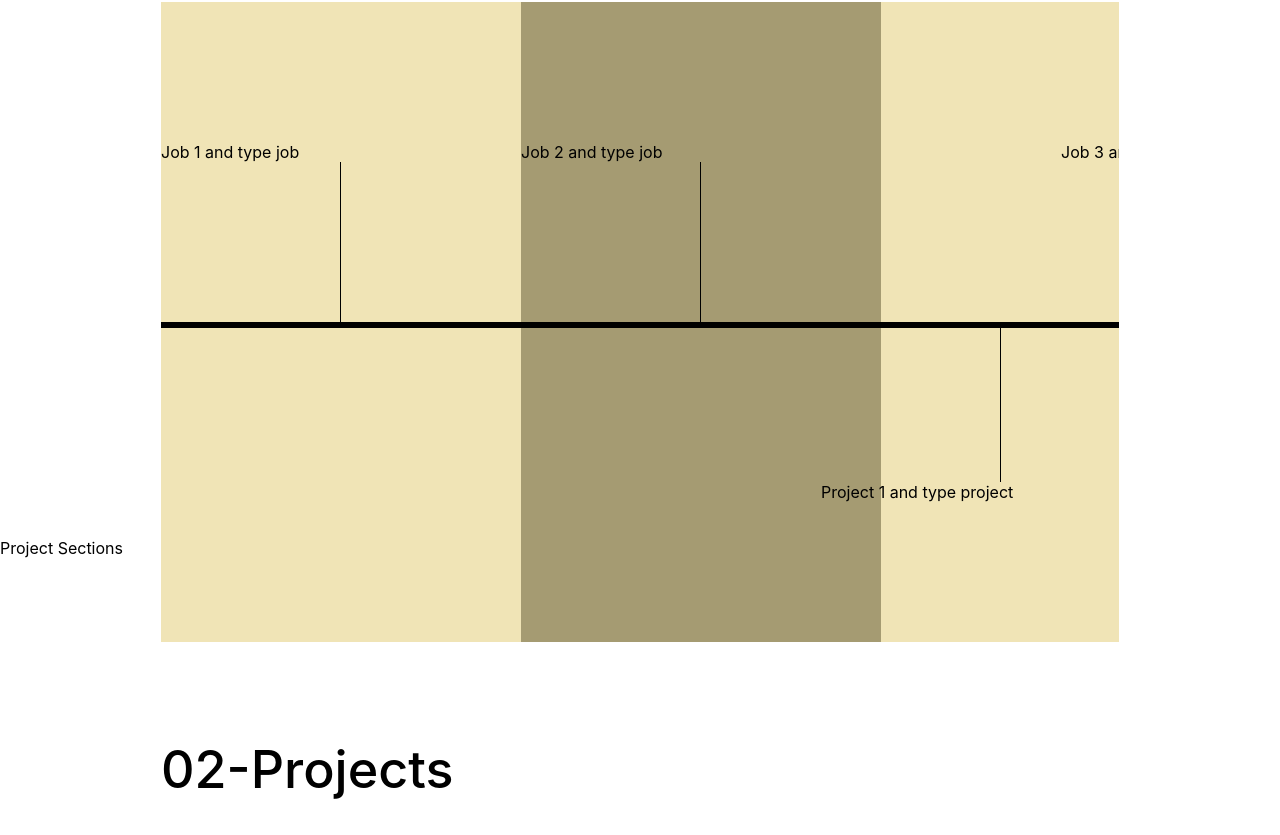
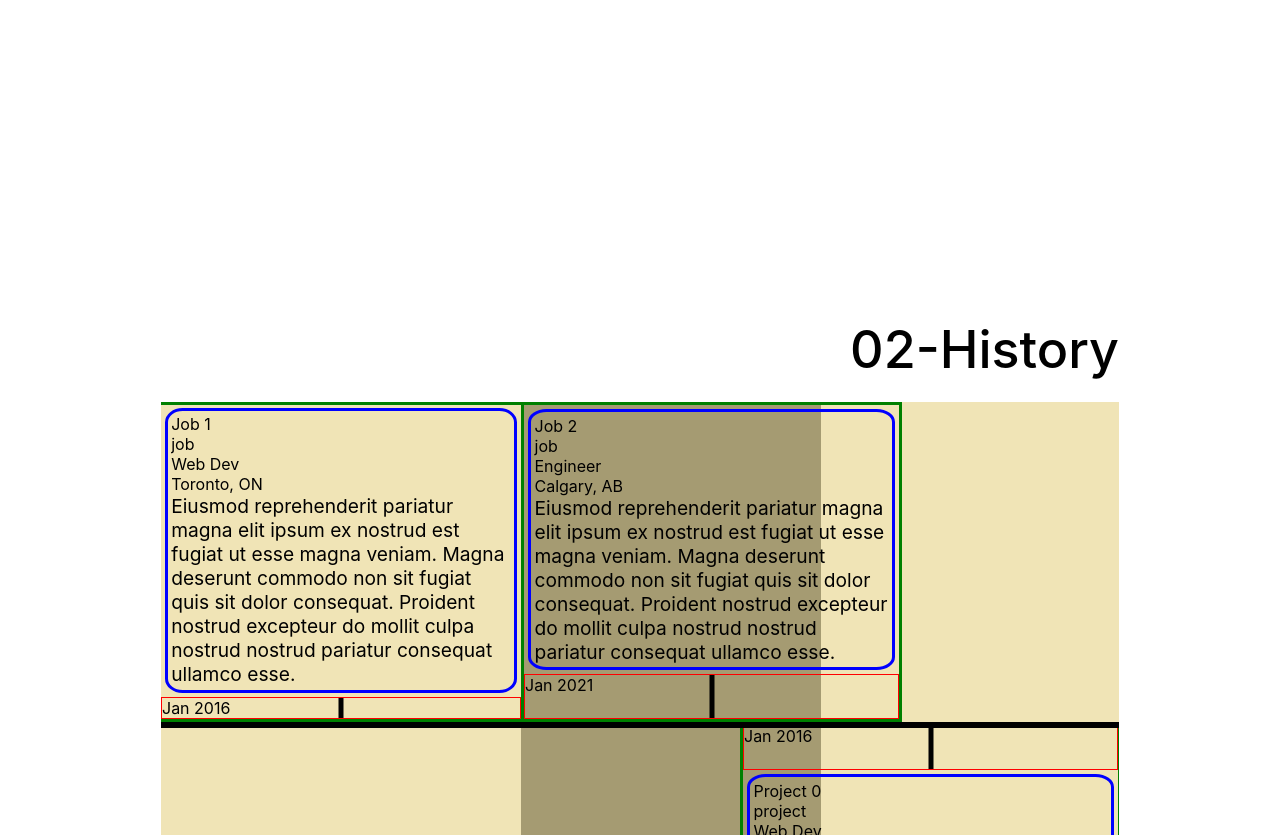
Before and after one commit to fchoi1/my-portfolio, a React (Create React App) app in the folder client/: page / in a window 1280 px wide. Shown: the part 1945-2780 px from the top of the page. Built offline with nearby package versions, Linux system fonts and the light colour scheme.

Commit message:
more progress on timeline

```diff
--- a/client/src/App.css
+++ b/client/src/App.css
@@ -1,3 +1,6 @@
+:root {
+}
+
 a,
 a:link,
 a:visited,
@@ -93,7 +96,7 @@ p {
 }
 
 .section-wrapper {
-  height: 100vh;
+  height: 1000px;
 }
 
 .section-name-wrapper {
--- a/client/src/components/HorizontalScroll/index.js
+++ b/client/src/components/HorizontalScroll/index.js
@@ -86,7 +86,7 @@ export default class ScrollHorizontal extends Component {
     const scrolling = () => {
       this.setState({ animValues: newAnimationValue });
     };
-    console.log(this.state);
+    // console.log(this.state);
     // Begin Scrolling Animation
     window.requestAnimationFrame(scrolling);
   }
--- a/client/src/components/TimeLine/index.js
+++ b/client/src/components/TimeLine/index.js
@@ -22,9 +22,9 @@ function TimeLine(props) {
 
       <HorizontalScroll >
         {historyList &&
-          historyList.map((job, i) => (
+          historyList.map((historyItem, i) => (
             <div ref={i === 1 ? first : null} key={i}>
-              <TimelineItem job={job} num={i} />
+              <TimelineItem item={historyItem} num={i} />
             </div>
           ))}
       </HorizontalScroll>
--- a/client/src/components/TimeLine/timeline.css
+++ b/client/src/components/TimeLine/timeline.css
@@ -6,10 +6,10 @@
 .timeline::after {
   content: '';
   position: absolute;
+  background-color: black;
   height: 6px;
-  background-color: black;
   top: 50%;
   bottom: 0;
-  left:0;
+  left: 0;
   right: 0;
 }
--- a/client/src/components/TimelineItem/index.js
+++ b/client/src/components/TimelineItem/index.js
@@ -7,11 +7,9 @@ import classNames from 'classnames';
 import './timelineitem.css';
 
 function TimelineItem(props) {
-  const { job, num } = props;
+  const { item, num } = props;
 
   const { history } = useHistoryContext();
-
-  console.log(history.length, num);
 
   const theme = useTheme();
 
@@ -20,23 +18,41 @@ function TimelineItem(props) {
   const useWide =
     history.length === num + 1 ||
     num === 0 ||
-    history[num - 1]?.type === history[num].type ||
+    (history[num - 1]?.type === history[num].type &&
+      history[num + 1]?.type === history[num].type);
+
+  const oneSideRight =
+    history.length !== num + 1 &&
+    history[num - 1]?.type === history[num].type &&
+    history[num + 1]?.type !== history[num].type;
+
+  const oneSideLeft =
+    num !== 0 &&
+    history[num - 1]?.type !== history[num].type &&
     history[num + 1]?.type === history[num].type;
 
-  console.log(useWide);
+  const isStartOneSide =
+    num === 0 && history[num + 1]?.type !== history[num].type;
+  const isEndOneSide =
+    history.length === num + 1 && history[num - 1]?.type !== history[num].type;
+
+  // console.log(num, isStartOneSide, isEndOneSide);
+  // console.log(useWide, oneSideLeft, oneSideRight, num);
 
   const timelineWrapper = classNames({
     'timeline-item-wrapper': true,
+    'timeline-item-wrapper-one-side-left': oneSideLeft || isEndOneSide,
+    'timeline-item-wrapper-one-side-right': oneSideRight || isStartOneSide,
     'timeline-item-wrapper-wide ': useWide,
-    'timeline-bottom': job.type === 'project',
-    'timeline-item-wrapper-end': history.length === num + 1 || num === 0
+    'timeline-bottom': item.type === 'project'
   });
 
   const timelineItem = classNames({
     'timeline-item': true,
     'timeline-item-wide ': useWide,
-    'timeline-bottom': job.type === 'job',
-    'timeline-end': history.length === num + 1 || num === 0
+    'timeline-item-one-side':
+      oneSideLeft || oneSideRight || isEndOneSide || isStartOneSide,
+    'timeline-bottom': item.type === 'job'
   });
 
   return (
@@ -52,8 +68,28 @@ function TimelineItem(props) {
         }}
       >
         <div className={timelineItem}>
-          <div className="timeline-branch"></div>
-          {job.name} and type {job.type}
+          <div className="timeline-branch-wrapper">
+            <div className="timeline-branch">
+              <div className="timeline-content-date">{item.startDate}</div>
+            </div>
+          </div>
+
+          <div className="timeline-content-wrapper">
+            <div className="timeline-content-title">{item.name}</div>
+
+            <div className="timeline-content-type">{item.type}</div>
+            {item.position && (
+              <div className="timeline-content-position">{item.position}</div>
+            )}
+            <div className="timeline-content-details">
+              {item.location && (
+                <div className="timeline-content-position">{item.location}</div>
+              )}
+            </div>
+            <span className="timeline-content-description">
+              {item.description}
+            </span>
+          </div>
         </div>
       </div>
     </>
--- a/client/src/components/TimelineItem/timelineitem.css
+++ b/client/src/components/TimelineItem/timelineitem.css
@@ -8,37 +8,74 @@
   background-color: beige;
 }
 
-.timeline-item-wrapper-end {
-  width: 22.5em;
-  left: 25%;
-}
-
 .timeline-item {
-  height: 50%;
+  height: 49%;
   width: 150%;
   display: flex;
   align-content: flex-start;
   flex-direction: column;
+  border: 3px solid green;
+  z-index: 1;
 }
 
 .timeline-item-wrapper-wide {
-  width: 22.5em;
+  width: calc(15em * 1.5);
 }
+
 .timeline-item-wide {
   width: 100%;
+}
+
+.timeline-item-wrapper-one-side-left {
+  width: calc(15em * 1.25);
+  align-items: flex-end;
+}
+
+.timeline-item-wrapper-one-side-right {
+  width: calc(15em * 1.25);
+  align-items: flex-start;
+}
+
+.timeline-item-one-side {
+  width: 125%;
 }
 
 .timeline-end {
   width: 100%;
 }
 
-.timeline-branch {
-  border-left: 1px solid black;
-  width: 1px;
-  height: 50%;
-  margin: 0 auto;
-}
-
 .timeline-bottom {
   flex-direction: column-reverse;
 }
+
+.timeline-branch-wrapper {
+  position: relative;
+  border: 1px solid red;
+  height: 20%;
+}
+
+.timeline-branch::after {
+  content: '';
+  position: absolute;
+  z-index: -1;
+  top: 0;
+  bottom: 0;
+  left: 50%;
+  border-left: 5px solid black;
+  transform: translate(-50%);
+}
+
+.timeline-content-wrapper {
+  margin: 1%;
+  padding: 1%;
+  height: 100%;
+  width: auto;
+  border-radius: 5%;
+  border: 3px solid blue;
+}
+
+/* Time line content styling*/
+.timeline-content-details {
+  display: flex;
+  justify-content: space-between;
+}
--- a/client/src/contexts/HistoryProvider.js
+++ b/client/src/contexts/HistoryProvider.js
@@ -26,6 +26,17 @@ const HistoryProvider = ({ value = [], ...props }) => {
       description:
         'Eiusmod reprehenderit pariatur magna elit ipsum ex nostrud est fugiat ut esse magna veniam. Magna deserunt commodo non sit fugiat quis sit dolor consequat. Proident nostrud excepteur do mollit culpa nostrud nostrud pariatur consequat ullamco esse.'
     },
+    {
+      name: 'Project 0',
+      type: 'project',
+      position: 'Web Dev',
+      location: 'Toronto, ON',
+      startDate: 'Jan 2016',
+      endDate: 'Dec 2018',
+      description:
+        'Eiusmod reprehenderit pariatur magna elit ipsum ex nostrud est fugiat ut esse magna veniam. Magna deserunt commodo non sit fugiat quis sit dolor consequat. Proident nostrud excepteur do mollit culpa nostrud nostrud pariatur consequat ullamco esse.'
+    },
+
     {
       name: 'Project 1',
       type: 'project',
@@ -57,8 +68,58 @@ const HistoryProvider = ({ value = [], ...props }) => {
         'Eiusmod reprehenderit pariatur magna elit ipsum ex nostrud est fugiat ut esse magna veniam. Magna deserunt commodo non sit fugiat quis sit dolor consequat. Proident nostrud excepteur do mollit culpa nostrud nostrud pariatur consequat ullamco esse.'
     },
     {
-      name: 'Project 3',
+      name: 'Job 4',
+      type: 'job',
+      position: 'Web Dev',
+      location: 'Toronto, ON',
+      startDate: 'Jan 2016',
+      endDate: 'Dec 2018',
+      description:
+        'Eiusmod reprehenderit pariatur magna elit ipsum ex nostrud est fugiat ut esse magna veniam. Magna deserunt commodo non sit fugiat quis sit dolor consequat. Proident nostrud excepteur do mollit culpa nostrud nostrud pariatur consequat ullamco esse.'
+    },
+    {
+      name: 'project 3',
       type: 'project',
+      position: 'Web Dev',
+      location: 'Toronto, ON',
+      startDate: 'Jan 2016',
+      endDate: 'Dec 2018',
+      description:
+        'Eiusmod reprehenderit pariatur magna elit ipsum ex nostrud est fugiat ut esse magna veniam. Magna deserunt commodo non sit fugiat quis sit dolor consequat. Proident nostrud excepteur do mollit culpa nostrud nostrud pariatur consequat ullamco esse.'
+    },
+    {
+      name: 'project 4',
+      type: 'project',
+      position: 'Web Dev',
+      location: 'Toronto, ON',
+      startDate: 'Jan 2016',
+      endDate: 'Dec 2018',
+      description:
+        'Eiusmod reprehenderit pariatur magna elit ipsum ex nostrud est fugiat ut esse magna veniam. Magna deserunt commodo non sit fugiat quis sit dolor consequat. Proident nostrud excepteur do mollit culpa nostrud nostrud pariatur consequat ullamco esse.'
+    },
+    {
+      name: 'Project 5',
+      type: 'project',
+      position: 'Web Dev',
+      location: 'Toronto, ON',
+      startDate: 'Jan 2016',
+      endDate: 'Dec 2018',
+      description:
+        'Eiusmod reprehenderit pariatur magna elit ipsum ex nostrud est fugiat ut esse magna veniam. Magna deserunt commodo non sit fugiat quis sit dolor consequat. Proident nostrud excepteur do mollit culpa nostrud nostrud pariatur consequat ullamco esse.'
+    },
+    {
+      name: 'Project 6',
+      type: 'project',
+      position: 'Web Dev',
+      location: 'Toronto, ON',
+      startDate: 'Jan 2016',
+      endDate: 'Dec 2018',
+      description:
+        'Eiusmod reprehenderit pariatur magna elit ipsum ex nostrud est fugiat ut esse magna veniam. Magna deserunt commodo non sit fugiat quis sit dolor consequat. Proident nostrud excepteur do mollit culpa nostrud nostrud pariatur consequat ullamco esse.'
+    },
+    {
+      name: 'Job 6',
+      type: 'job',
       position: 'Web Dev',
       location: 'Toronto, ON',
       startDate: 'Jan 2016',
```
